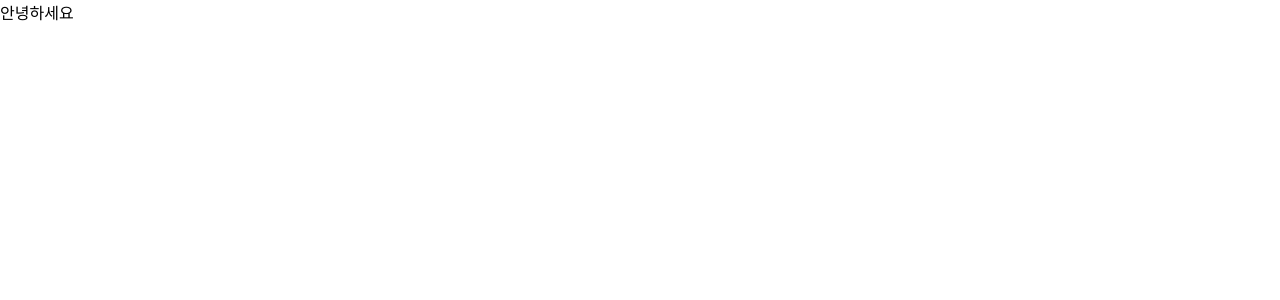
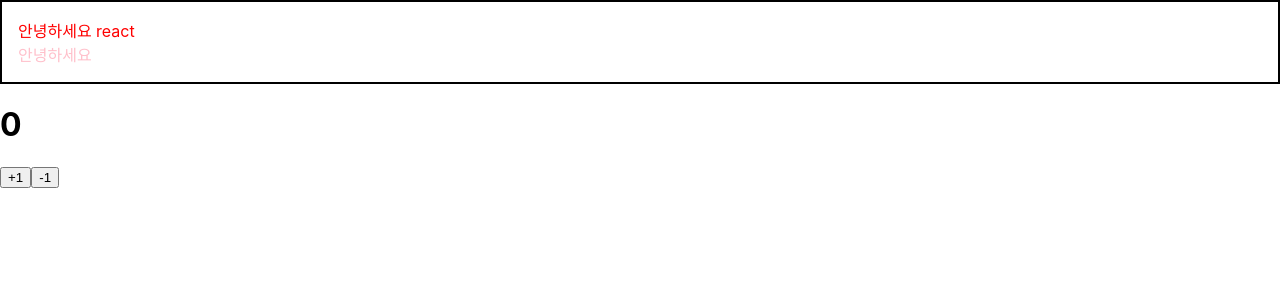
Before and after one commit to Bucky5683/ReactStudy, a React (Create React App) app: page / in a window 1280 px wide. Shown: the top 300 px of the page. Built offline with nearby package versions, Linux system fonts and the light colour scheme.

Commit message:
공부중......

```diff
--- a/src/App.js
+++ b/src/App.js
@@ -3,12 +3,17 @@ import './App.css';
 
 import React from 'react';
 import Hello from './Hello';
+import Wrapper from './Wrapper';
+import Counter from './Counter';
 
 function App() {
   return (
     <div>
-      <Hello/>
-     {/* 컴포넌트는 일종의 UI 조각입니다. 그리고, 쉽게 재사용 할 수도 있습니다. */}
+      <Wrapper>
+        <Hello name="react" color="red"/>
+        <Hello color="pink"/>
+      </Wrapper>
+      <Counter />
     </div>
   );
 }
--- /dev/null
+++ b/src/Counter.js
@@ -0,0 +1,28 @@
+import React from 'react';
+
+/*
+    지금까지 우리가 리액트 컴포넌트를 만들 때는, 동적인 부분이 하나도 없었습니다. 값이 바뀌는 일이 없었죠.
+    이번에는 컴포넌트에서 보여줘야 하는 내용이 사용자 인터랙션에 따라 바뀌어야 할 때 어떻게 구현할 수 있는지에 대하여 알아보겠습니다.
+    리액트 16.8 이전 버전에서는 함수형 컴포넌트에서는 상태를 관리할 수 없었는데요, 리액트 16.8 에서 Hooks 라는 기능이 도입되면서 함수형 컴포넌트에서도 상태를 관리할 수 있게 되었습니다.
+    이번에는 useState 라는 함수를 사용해보게 되는데, 이게 바로 리액트의 Hooks 중 하나입니다.
+
+    on이벤트이름={실행하고싶은함수}
+*/
+
+function Counter() {
+    const onIncrease = () => {
+      console.log('+1')
+    }
+    const onDecrease = () => {
+      console.log('-1');
+    }
+  return (
+    <div>
+      <h1>0</h1>
+      <button onClick={onIncrease}>+1</button>
+      <button onClick={onDecrease}>-1</button>
+    </div>
+  );
+}
+
+export default Counter;
--- a/src/Hello.js
+++ b/src/Hello.js
@@ -5,8 +5,8 @@ import React from 'react';  //react 불러오기
     리액트 컴포넌트에서는 XML 형식의 값을 반환해줄 수 있는데 이를 JSX 라고 부릅니다. 이에 대해선 다음번에 알아보도록 하겠습니다.
 */
 
-function Hello() {
-  return <div>안녕하세요</div>
+function Hello({ color, name }) {
+    return <div style={{ color }}>안녕하세요 {name}</div>
 }
 
 export default Hello;
--- /dev/null
+++ b/src/Wrapper.js
@@ -0,0 +1,23 @@
+import React from 'react';
+
+// 컴포넌트 태그 사이에 넣은 값을 조회하고 싶을 땐, props.children 을 조회하면 됩니다.
+// 내부의 내용이 보여지게 하기 위해서는 Wrapper 에서 props.children 을 렌더링해주어야 합니다.
+
+/*
+    쓰이는 곳(App.js)에서 값을 정한다 = props(부모)
+    쓰임 당하는 곳(Hello.js나 Wrapper.js)에서 값을 정한다 = children
+*/
+
+function Wrapper({ children }) {
+    const style = {
+      border: '2px solid black',
+      padding: '16px',
+    };
+    return (
+      <div style={style}>
+        {children}
+      </div>
+    )
+  }
+
+export default Wrapper;
```
